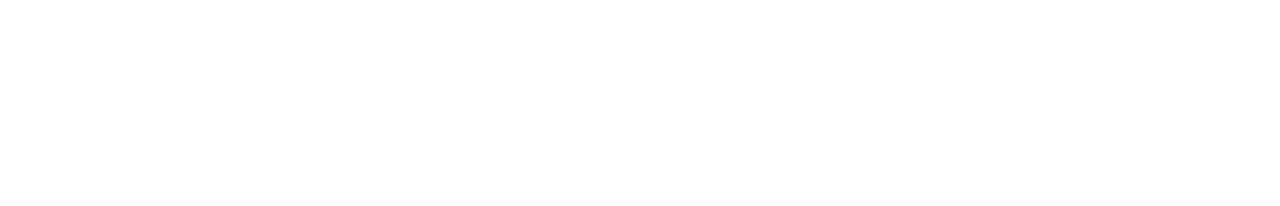
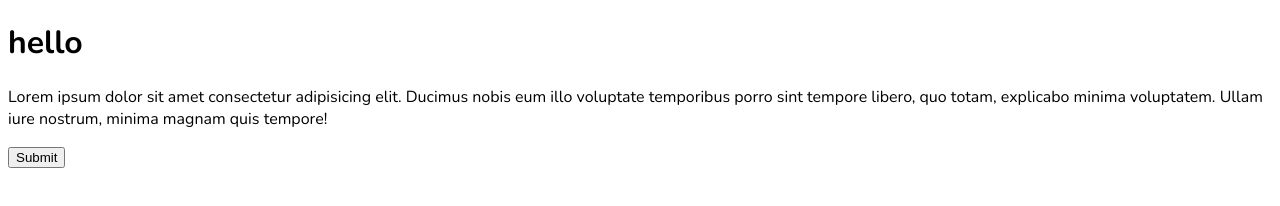
Before and after one commit to Israfil6580/Portfolio, a website: page index.html in a window 1280 px wide. Drawn offline with nearby package versions, Linux system fonts and the light colour scheme.

Commit message:
add something

```diff
--- a/index.html
+++ b/index.html
@@ -7,6 +7,8 @@
     <link rel="stylesheet" href="./css/style.css" />
   </head>
   <body>
-
+    <h1>hello</h1>
+    <p>Lorem ipsum dolor sit amet consectetur adipisicing elit. Ducimus nobis eum illo voluptate temporibus porro sint tempore libero, quo totam, explicabo minima voluptatem. Ullam iure nostrum, minima magnam quis tempore!</p>
+    <button>Submit</button>
   </body>
 </html>
```
